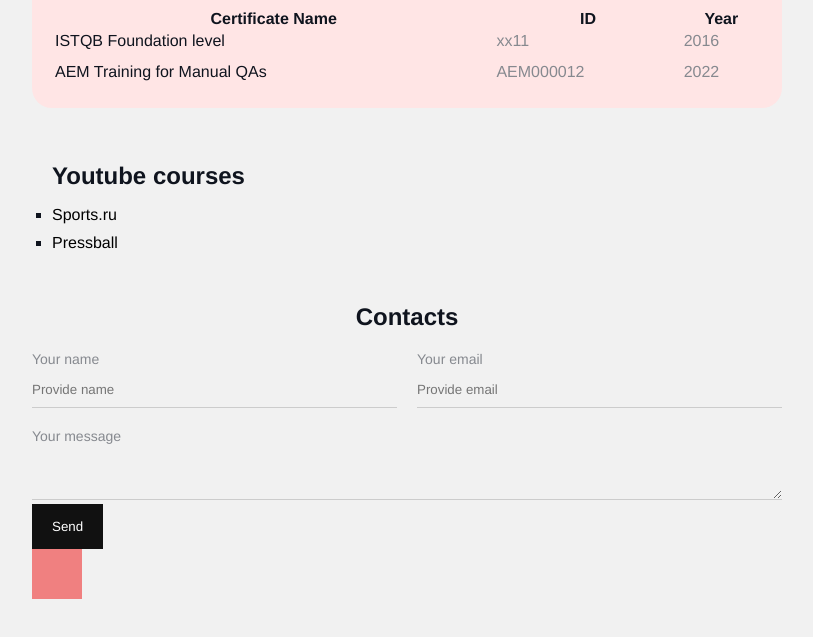
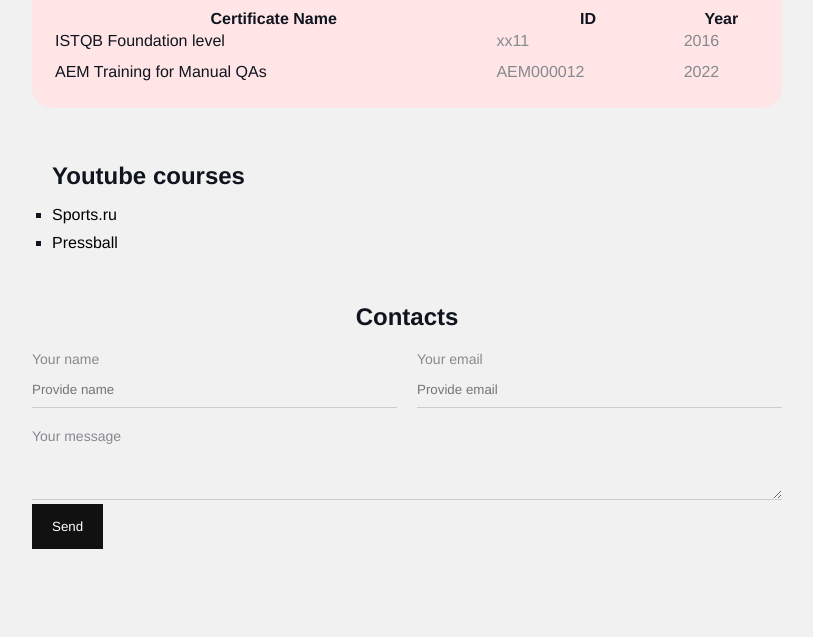
Before and after one commit to Nadzejka21/css-cv, a plain HTML site: page index.html in a window 1280 px wide. Shown: the part 754-1391 px from the top of the page, without its empty margins (233-1046 px from the left). Drawn offline with Linux system fonts and the light colour scheme.

Commit message:
updating files

```diff
--- a/index.html
+++ b/index.html
@@ -99,15 +99,7 @@
 
 </form>
 </div>
-
-<div class="position">
-    <div class="box"></div>
 </div>
-
-</div>
-
-</div>
-
 <div style="margin-bottom: 500px;"></div>
 </body>
 </html>
```
